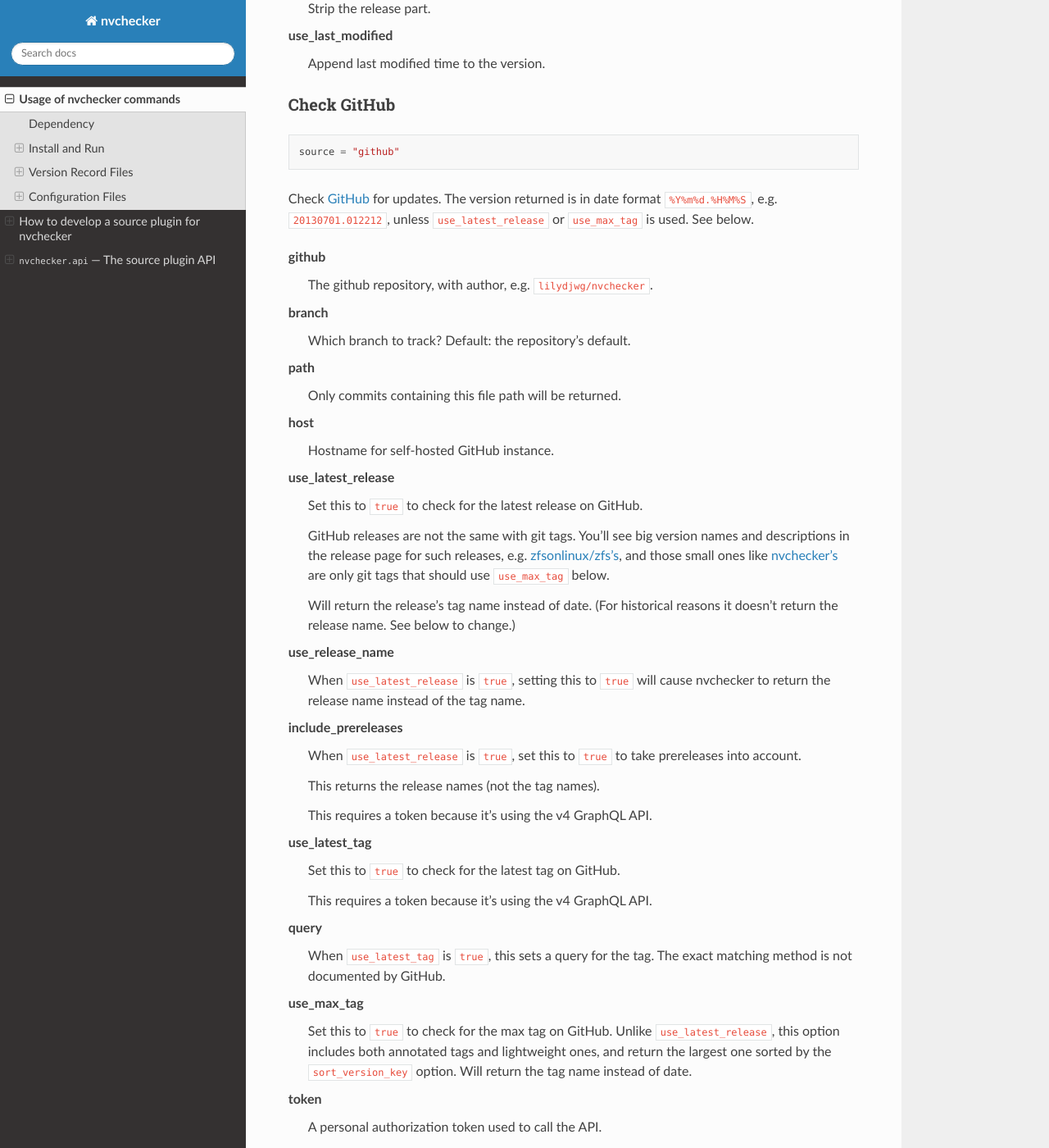
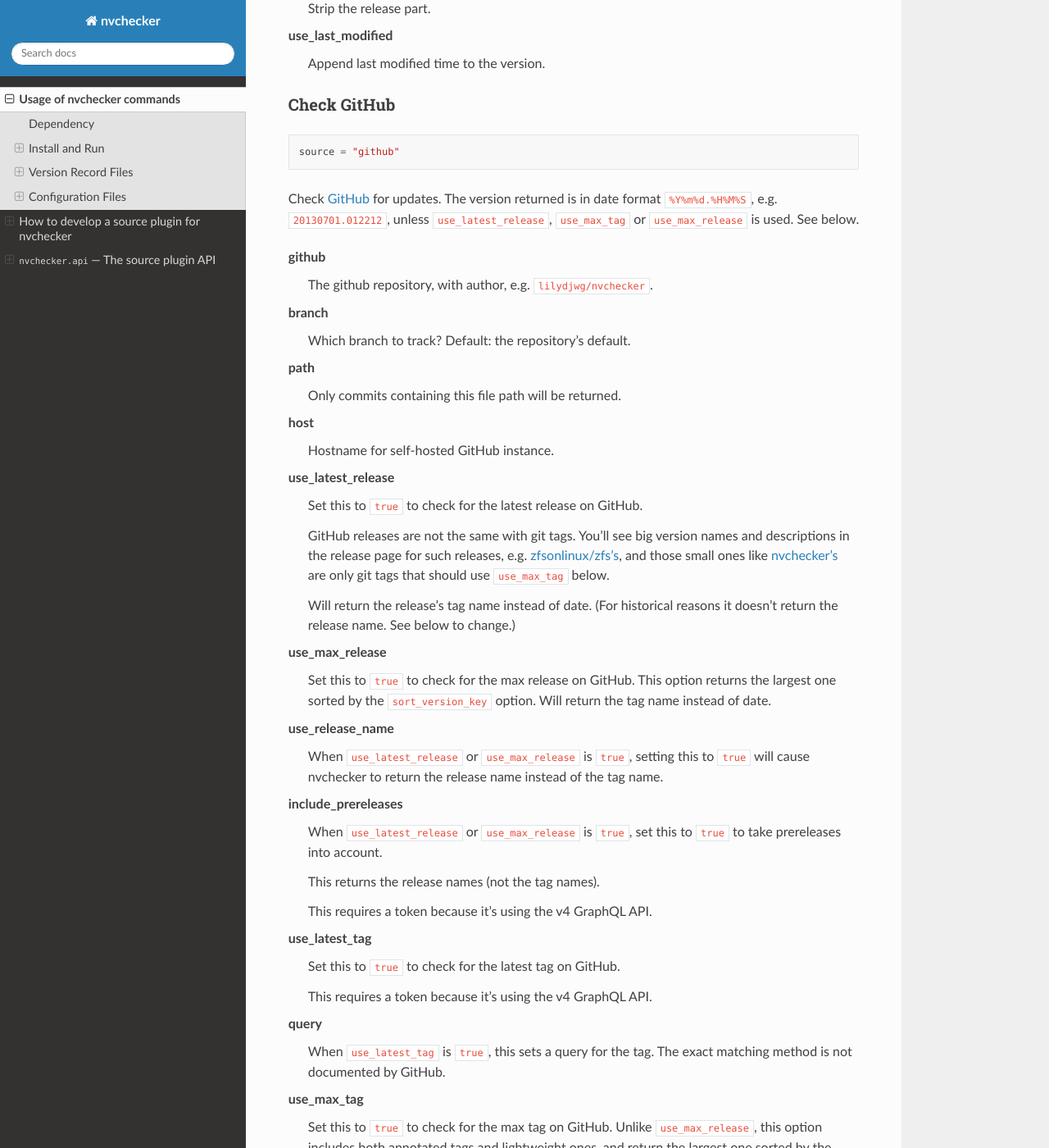
Before and after one commit to lilydjwg/nvchecker, a Sphinx documentation site: the page built from docs/usage.rst, in a window 1280 px wide and 1400 px high, scrolled down 10537 px. Shown: the whole window at 82% size. Built offline with Sphinx 7.4.7 and the Read the Docs theme 3.1.0, drawn with Linux system fonts in a browser that asks for light colours.

Commit message:
Implement use_max_release for github
This follows the logic for use_max_tag but only includes the tags that are part of
a github release. The returned version follows include_prerelease and use_release_name
just like use_latest_release.

This allows waiting for release artifacts to be created after the tag is created on the repo.

```diff
--- a/docs/usage.rst
+++ b/docs/usage.rst
@@ -399,8 +399,8 @@ Check GitHub
   source = "github"
 
 Check `GitHub <https://github.com/>`_ for updates. The version returned is in
-date format ``%Y%m%d.%H%M%S``, e.g. ``20130701.012212``, unless ``use_latest_release``
-or ``use_max_tag`` is used. See below.
+date format ``%Y%m%d.%H%M%S``, e.g. ``20130701.012212``, unless ``use_latest_release``,
+``use_max_tag`` or ``use_max_release`` is used. See below.
 
 github
   The github repository, with author, e.g. ``lilydjwg/nvchecker``.
@@ -426,13 +426,19 @@ use_latest_release
   Will return the release's tag name instead of date. (For historical reasons
   it doesn't return the release name. See below to change.)
 
+use_max_release
+  Set this to ``true`` to check for the max release on GitHub.
+  This option returns the largest one sorted by the
+  ``sort_version_key`` option. Will return the tag name instead of date.
+
 use_release_name
-  When ``use_latest_release`` is ``true``, setting this to ``true`` will cause
-  nvchecker to return the release name instead of the tag name.
+  When ``use_latest_release`` or ``use_max_release`` is ``true``,
+  setting this to ``true`` will cause nvchecker to return the release name
+  instead of the tag name.
 
 include_prereleases
-  When ``use_latest_release`` is ``true``, set this to ``true`` to take prereleases into
-  account.
+  When ``use_latest_release`` or ``use_max_release`` is ``true``,
+  set this to ``true`` to take prereleases into account.
 
   This returns the release names (not the tag names).
 
@@ -449,7 +455,7 @@ query
 
 use_max_tag
   Set this to ``true`` to check for the max tag on GitHub. Unlike
-  ``use_latest_release``, this option includes both annotated tags and
+  ``use_max_release``, this option includes both annotated tags and
   lightweight ones, and return the largest one sorted by the
   ``sort_version_key`` option. Will return the tag name instead of date.
 
@@ -465,7 +471,8 @@ To set an authorization token, you can set:
 - an entry in the keyfile for the host (e.g. ``github.com``)
 - an entry in your ``netrc`` file for the host
 
-This source supports :ref:`list options` when ``use_max_tag`` is set.
+This source supports :ref:`list options` when ``use_max_tag`` or
+``use_max_release`` is set.
 
 Check Gitea
 ~~~~~~~~~~~
```
Also changed, not shown: 3 other files.
